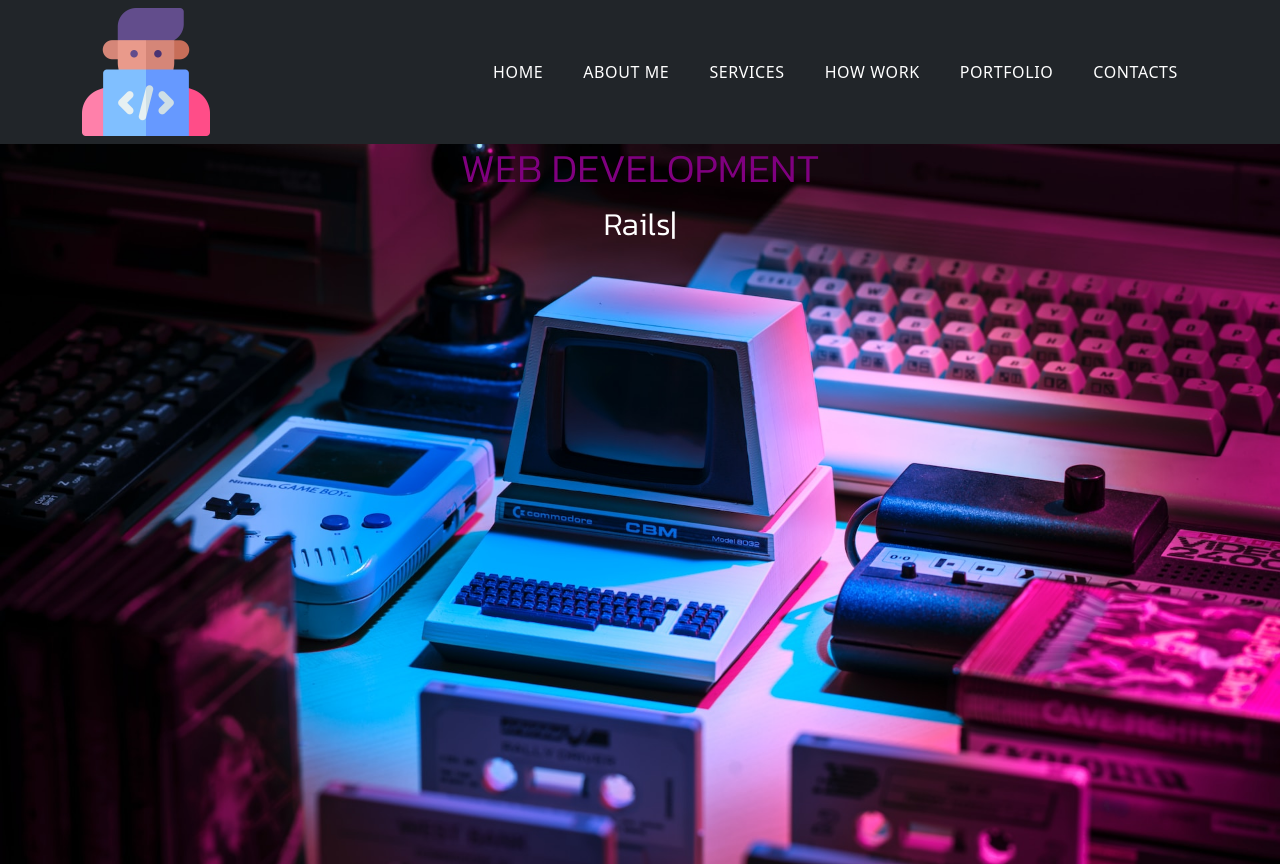
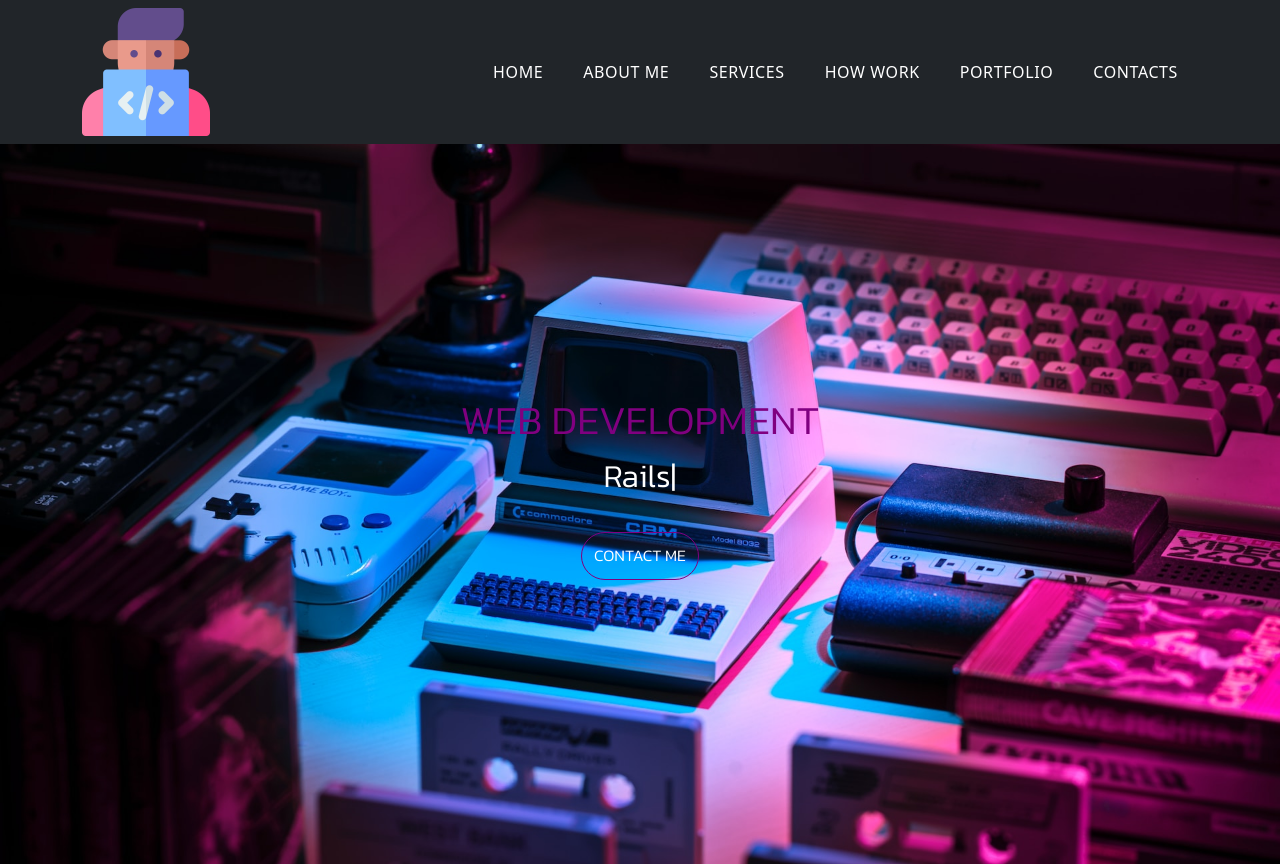
Before and after one commit to mmkclement/Statement-As-Webdev, a React (Create React App) app: page / in a window 1280 px wide. Built offline with nearby package versions, Linux system fonts and the light colour scheme.

Commit message:
button contact in header

```diff
--- a/src/App.css
+++ b/src/App.css
@@ -89,8 +89,14 @@ nav ul li {
   height: 90vh;
 }
 
+
 .main-info {
   display: flex;
+  position: absolute;
+  top: 0;
+  left: 0;
+  right: 0;
+  bottom: 0;
   flex-direction: column;
   justify-content: center;
   align-items: center;
@@ -106,7 +112,29 @@ nav ul li {
 /* TYPED TEXT */
 
 .typed-text {
-
   font-size: 2rem;
   color: white;
 }
+
+/* HEADER BUTTON  */
+
+
+.btn-main-offer {
+  text-decoration: none;
+
+  border: 1px Solid var(--primary-purple);
+  text-transform: uppercase;
+  border-radius: 4rem;
+  padding: 0.625rem 0.75rem 0.75rem 0.75rem;
+  color: var(--primary-whit);
+  margin: 2rem;
+
+
+}
+
+.btn-main-offer:hover {
+  text-decoration: none;
+  background-color: var(--primary-whit);
+  color: #800080;
+  transition: O.2 ease-in-out;
+}
--- a/src/App.js
+++ b/src/App.js
@@ -7,6 +7,7 @@ import Header from "./components/Header";
 function App() {
   return (
     <>
+
       <NavBar />
       <Header />
     </>
--- a/src/components/Header.js
+++ b/src/components/Header.js
@@ -12,6 +12,7 @@ const Header = () => {
         typeSpeed={40}
         backSpeed={60}
         loop/>
+        <a href="" className="btn-main-offer">Contact Me</a>
       </div>
     </div>
   )
```
